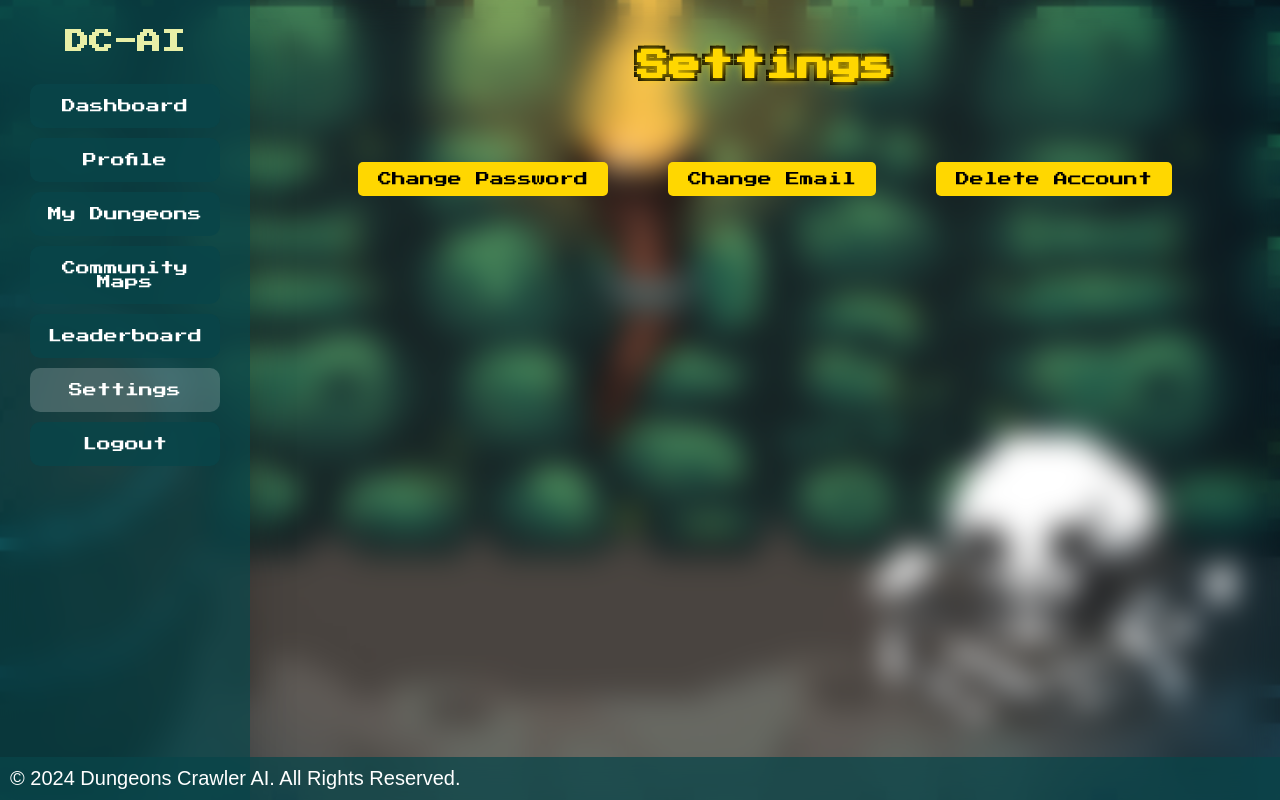
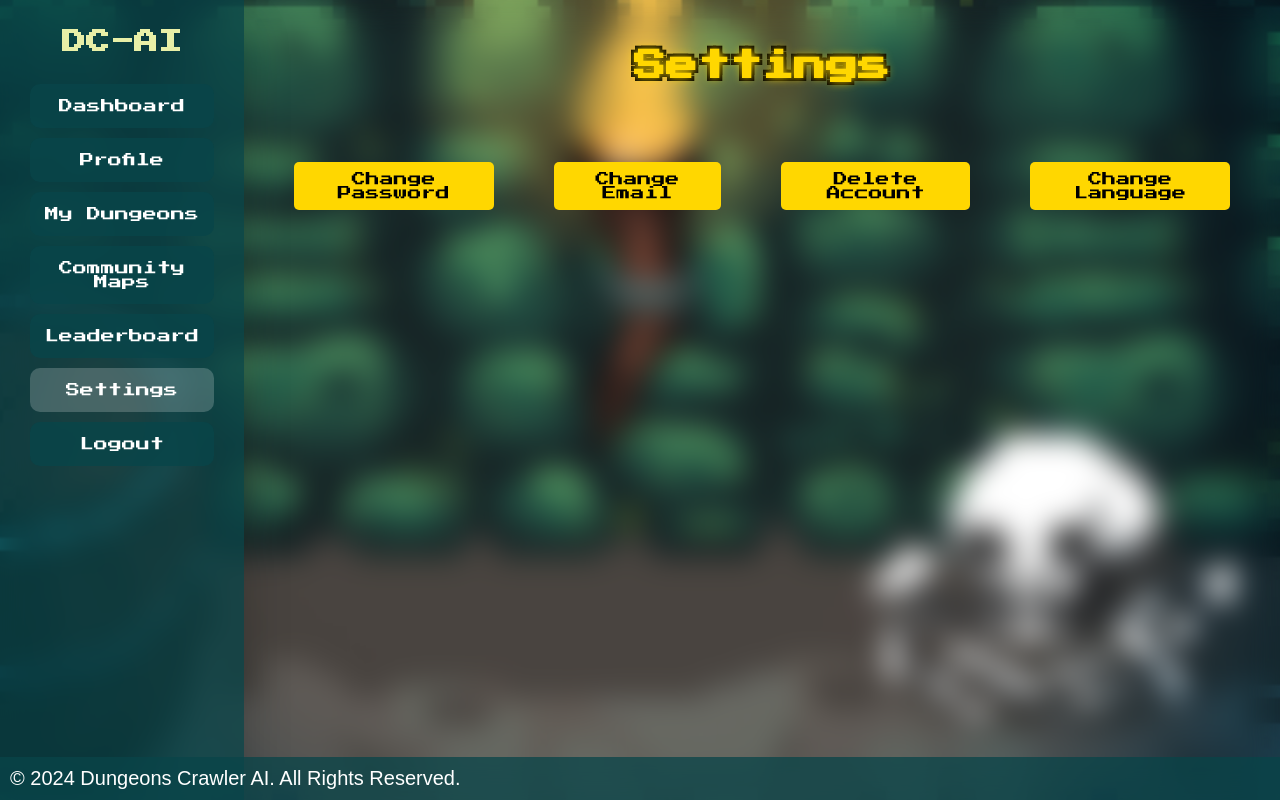
Before and after one commit to NikyRosatti/Dungeon-Crawler-AI, a Flask app: page /settings in a window 1280 px wide. Run offline with Flask 3, Linux system fonts and the light colour scheme; the visitor is signed in with stand-in values (Sample User, id 1); some web fonts are replaced.

Commit message:
Add change language button

```diff
--- a/app/templates/settings.html
+++ b/app/templates/settings.html
@@ -18,6 +18,7 @@
         <button class="yellow-button option-button" data-target="change-password-form">{{ _('Change Password') }}</button>
         <button class="yellow-button option-button" data-target="change-email-form">{{ _('Change Email') }}</button>
         <button class="yellow-button option-button" data-target="delete-account-form">{{ _('Delete Account') }}</button>
+        <button class="yellow-button option-button" data-target="change-language-form">{{ _('Change Language') }}</button>
     </div>
 
     <div class="form-container">
```
